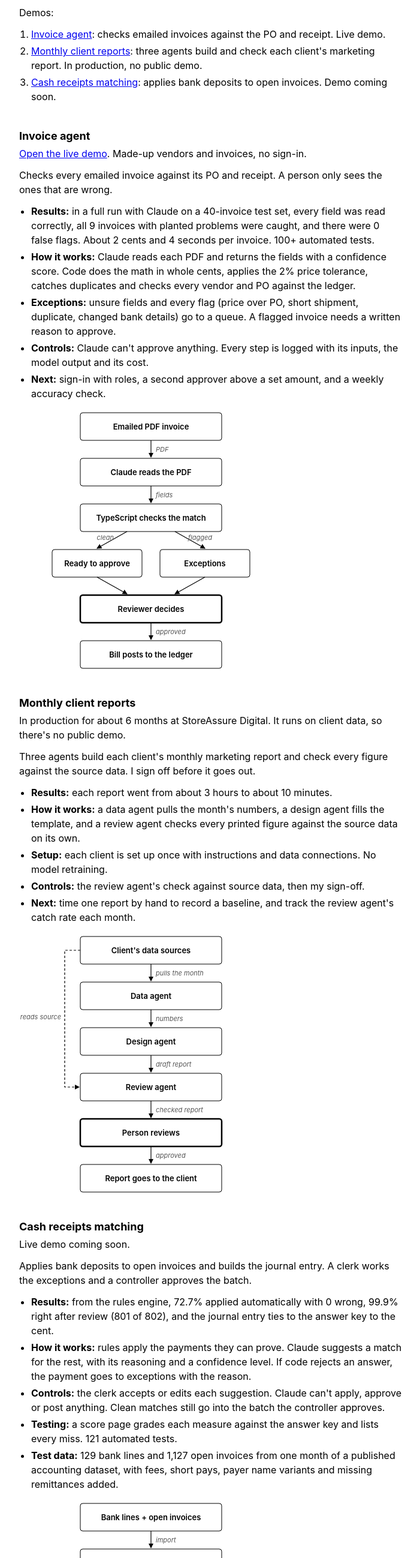
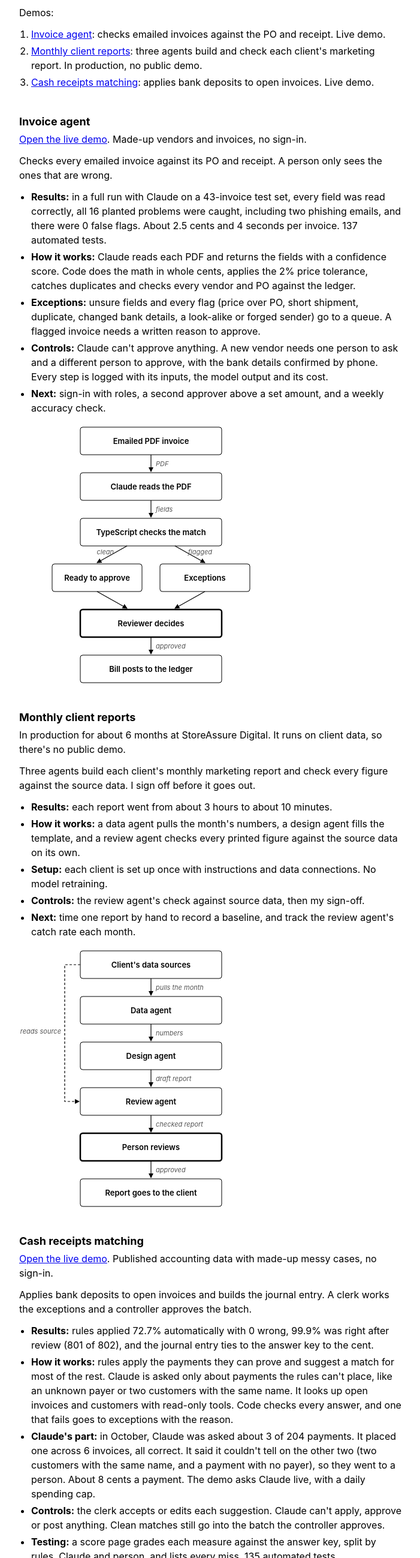
Before and after one commit to d-trombley/d-trombley.github.io, a plain HTML site: page index.html in a window 1280 px wide. Shown: the part 203-2800 px from the top of the page at 60% size, without its empty margins (288-989 px from the left). Drawn offline with Linux system fonts and the light colour scheme.

Commit message:
Cash receipts: live demo link and Claude's results; refresh invoice agent numbers

```diff
--- a/index.html
+++ b/index.html
@@ -64,17 +64,17 @@ hr { border: 0; border-top: 1px solid var(--rule); margin: 40px 0 16px; }
 <ol>
 <li><a href="https://invoice-agent-production-99c20ff1.up.railway.app">Invoice agent</a>: checks emailed invoices against the PO and receipt. Live demo.</li>
 <li><a href="#client-reports">Monthly client reports</a>: three agents build and check each client's marketing report. In production, no public demo.</li>
-<li><a href="#cash-receipts">Cash receipts matching</a>: applies bank deposits to open invoices. Demo coming soon.</li>
+<li><a href="https://cash-receipts-production.up.railway.app">Cash receipts matching</a>: applies bank deposits to open invoices. Live demo.</li>
 </ol>
 
 <h2 id="invoice-agent">Invoice agent</h2>
 <p><a href="https://invoice-agent-production-99c20ff1.up.railway.app">Open the live demo</a>. Made-up vendors and invoices, no sign-in.</p>
 <p>Checks every emailed invoice against its PO and receipt. A person only sees the ones that are wrong.</p>
 <ul>
-<li><b>Results:</b> in a full run with Claude on a 40-invoice test set, every field was read correctly, all 9 invoices with planted problems were caught, and there were 0 false flags. About 2 cents and 4 seconds per invoice. 100+ automated tests.</li>
+<li><b>Results:</b> in a full run with Claude on a 43-invoice test set, every field was read correctly, all 16 planted problems were caught, including two phishing emails, and there were 0 false flags. About 2.5 cents and 4 seconds per invoice. 137 automated tests.</li>
 <li><b>How it works:</b> Claude reads each PDF and returns the fields with a confidence score. Code does the math in whole cents, applies the 2% price tolerance, catches duplicates and checks every vendor and PO against the ledger.</li>
-<li><b>Exceptions:</b> unsure fields and every flag (price over PO, short shipment, duplicate, changed bank details) go to a queue. A flagged invoice needs a written reason to approve.</li>
-<li><b>Controls:</b> Claude can't approve anything. Every step is logged with its inputs, the model output and its cost.</li>
+<li><b>Exceptions:</b> unsure fields and every flag (price over PO, short shipment, duplicate, changed bank details, a look-alike or forged sender) go to a queue. A flagged invoice needs a written reason to approve.</li>
+<li><b>Controls:</b> Claude can't approve anything. A new vendor needs one person to ask and a different person to approve, with the bank details confirmed by phone. Every step is logged with its inputs, the model output and its cost.</li>
 <li><b>Next:</b> sign-in with roles, a second approver above a set amount, and a weekly accuracy check.</li>
 </ul>
 <svg class="flow" viewBox="0 0 440 434" role="img" aria-label="Invoice flow: Claude reads the PDF, TypeScript code checks the match and sorts it into ready to approve or exceptions, and a reviewer decides before a bill posts.">
@@ -168,16 +168,17 @@ hr { border: 0; border-top: 1px solid var(--rule); margin: 40px 0 16px; }
 
 
 <h2 id="cash-receipts">Cash receipts matching</h2>
-<p>Live demo coming soon.</p>
+<p><a href="https://cash-receipts-production.up.railway.app">Open the live demo</a>. Published accounting data with made-up messy cases, no sign-in.</p>
 <p>Applies bank deposits to open invoices and builds the journal entry. A clerk works the exceptions and a controller approves the batch.</p>
 <ul>
-<li><b>Results:</b> from the rules engine, 72.7% applied automatically with 0 wrong, 99.9% right after review (801 of 802), and the journal entry ties to the answer key to the cent.</li>
-<li><b>How it works:</b> rules apply the payments they can prove. Claude suggests a match for the rest, with its reasoning and a confidence level. If code rejects an answer, the payment goes to exceptions with the reason.</li>
+<li><b>Results:</b> rules applied 72.7% automatically with 0 wrong, 99.9% was right after review (801 of 802), and the journal entry ties to the answer key to the cent.</li>
+<li><b>How it works:</b> rules apply the payments they can prove and suggest a match for most of the rest. Claude is asked only about payments the rules can't place, like an unknown payer or two customers with the same name. It looks up open invoices and customers with read-only tools. Code checks every answer, and one that fails goes to exceptions with the reason.</li>
+<li><b>Claude's part:</b> in October, Claude was asked about 3 of 204 payments. It placed one across 6 invoices, all correct. It said it couldn't tell on the other two (two customers with the same name, and a payment with no payer), so they went to a person. About 8 cents a payment. The demo asks Claude live, with a daily spending cap.</li>
 <li><b>Controls:</b> the clerk accepts or edits each suggestion. Claude can't apply, approve or post anything. Clean matches still go into the batch the controller approves.</li>
-<li><b>Testing:</b> a score page grades each measure against the answer key and lists every miss. 121 automated tests.</li>
+<li><b>Testing:</b> a score page grades each measure against the answer key, split by rules, Claude and person, and lists every miss. 135 automated tests.</li>
 <li><b>Test data:</b> 129 bank lines and 1,127 open invoices from one month of a published accounting dataset, with fees, short pays, payer name variants and missing remittances added.</li>
 </ul>
-<svg class="flow" viewBox="0 0 440 434" role="img" aria-label="Cash receipts flow: TypeScript rules clear clean payments, Claude suggests matches for the rest, a clerk accepts or edits each one, and a controller approves the batch before the journal entry is built.">
+<svg class="flow" viewBox="0 0 440 434" role="img" aria-label="Cash receipts flow: TypeScript rules clear clean payments, Claude suggests matches for the payments the rules can't place, a clerk accepts or edits each one, and a controller approves the batch before the journal entry is built.">
 <defs><marker id="ah-cash" viewBox="0 0 8 8" refX="7" refY="4" markerWidth="7" markerHeight="7" orient="auto-start-reverse"><path d="M0,0 L8,4 L0,8 z" fill="currentColor"/></marker></defs>
 <g class="n-step">
 <rect x="102" y="4" width="236" height="46" rx="4"/>
@@ -190,10 +191,10 @@ hr { border: 0; border-top: 1px solid var(--rule); margin: 40px 0 16px; }
 <text x="220" y="108" text-anchor="middle" class="t1">TypeScript rules match</text>
 </g>
 <line x1="220" y1="126" x2="220" y2="154" class="edge" marker-end="url(#ah-cash)"/>
-<text x="228" y="145" text-anchor="start" class="t3">the rest</text>
+<text x="228" y="145" text-anchor="start" class="t3">can't place</text>
 <g class="n-ai">
 <rect x="102" y="156" width="236" height="46" rx="4"/>
-<text x="220" y="184" text-anchor="middle" class="t1">Claude suggests</text>
+<text x="220" y="184" text-anchor="middle" class="t1">Claude suggests, code checks</text>
 </g>
 <line x1="220" y1="202" x2="220" y2="230" class="edge" marker-end="url(#ah-cash)"/>
 <text x="228" y="221" text-anchor="start" class="t3">suggestion</text>
```
